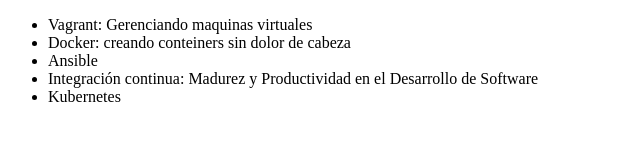
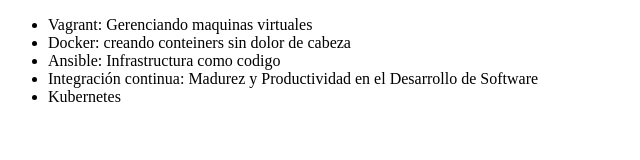
Before and after one commit to MarcoAntonioFF/alura-git, a plain HTML site: page index.html in a window 1280 px wide. Shown: the whole page, without its empty margins (0-640 px from the left). Drawn offline with Linux system fonts and the light colour scheme.

Commit message:
Cambiando el nombre del curso de Ansible

```diff
--- a/index.html
+++ b/index.html
@@ -8,7 +8,7 @@
      <ul>
          <li> Vagrant: Gerenciando maquinas virtuales </li>
          <li> Docker: creando conteiners sin dolor de cabeza</li>
-         <li> Ansible </li>
+         <li> Ansible: Infrastructura como codigo </li>
          <li> Integración continua: Madurez y Productividad en el Desarrollo de Software </li>
          <li>Kubernetes</li>
      </ul>
```
